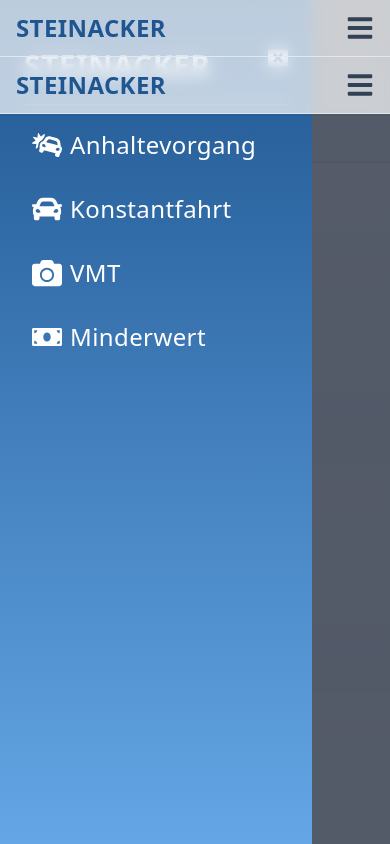
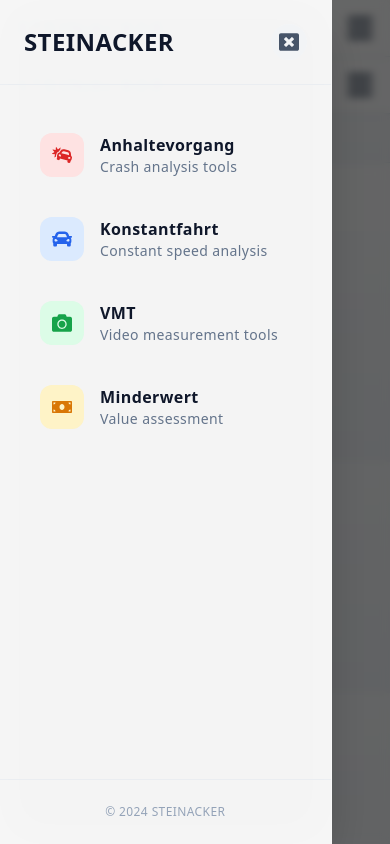
Before and after one commit to hoidOS/ifu, a Next.js app: page /Navbar in a window 390 px wide. Both pictures are taken after a click on the icon 360 px from the left and 28 px from the top of the page. Built offline with nearby package versions, Linux system fonts and the light colour scheme.

Commit message:
feat: mobile bar

```diff
--- a/pages/Navbar.tsx
+++ b/pages/Navbar.tsx
@@ -1,13 +1,61 @@
 import Link from 'next/link';
 import { FaBars, FaWindowClose, FaCarCrash, FaCar, FaCamera, FaMoneyBill } from 'react-icons/fa'
-import { useState } from 'react'
+import { useState, useEffect } from 'react'
 
 function Navbar() {
 
     const [nav, setNav] = useState(false)
+    const [touchStart, setTouchStart] = useState(0)
+    const [touchEnd, setTouchEnd] = useState(0)
+
     const handleNav = () => {
         setNav(!nav)
     }
+
+    // Handle swipe to close
+    const handleTouchStart = (e: React.TouchEvent) => {
+        setTouchStart(e.targetTouches[0].clientX)
+    }
+
+    const handleTouchMove = (e: React.TouchEvent) => {
+        setTouchEnd(e.targetTouches[0].clientX)
+    }
+
+    const handleTouchEnd = () => {
+        if (!touchStart || !touchEnd) return
+        const distance = touchStart - touchEnd
+        const isLeftSwipe = distance > 50
+        const isRightSwipe = distance < -50
+
+        if (isLeftSwipe && nav) {
+            setNav(false)
+        }
+    }
+
+    // Prevent body scroll when menu is open
+    useEffect(() => {
+        if (nav) {
+            document.body.style.overflow = 'hidden'
+        } else {
+            document.body.style.overflow = 'unset'
+        }
+
+        return () => {
+            document.body.style.overflow = 'unset'
+        }
+    }, [nav])
+
+    // Close menu on escape key
+    useEffect(() => {
+        const handleEscape = (e: KeyboardEvent) => {
+            if (e.key === 'Escape' && nav) {
+                setNav(false)
+            }
+        }
+
+        document.addEventListener('keydown', handleEscape)
+        return () => document.removeEventListener('keydown', handleEscape)
+    }, [nav])
 
     return (
         <>
@@ -31,29 +79,107 @@ function Navbar() {
                 </div>
             </nav>
 
-            <div className={nav ? "fixed z-10 right-0 top-0 w-[100%] h-[100%] bg-slate-900/70" : ''} onClick={handleNav}>
-                <div className={nav ? "fixed z-10 left-0 top-0 w-[80%] sm:w-[60%] md:w-[60%] h-[100%] bg-gradient-to-b from-primary-700 to-primary-400 px-4 py-10 ease-in-out duration-500" :
-                    "fixed z-10 left-[-100%] top-0 h-[100%] bg-gradient-to-b from-primary-700 to-primary-400 p-10 ease-in-out duration-500"}>
-                    <div className="flex-cols p-2">
-                        <div className="flex justify-between">
-                            <h1 className="text-white cursor-pointer text-3xl pb-4"><Link href="/">STEINACKER</Link></h1>
-                            <FaWindowClose className="text-white h-5 w-5 cursor-pointer hover:scale-110" onClick={handleNav} />
-                        </div>
-                        <hr className="mt-1" />
-                        <div className="p-2">
-                            <div className="flex space-x-2 py-4 justify-left">
-                                <p className="text-white text-2xl cursor-pointer flex space-x-2 m-0"><FaCarCrash size={30} className="flex text-white self-center"/><Link href="/Stop">Anhaltevorgang</Link></p>
-                            </div>
-                            <div className="flex space-x-2 py-4 justify-left">
-                                <p className="text-white text-2xl cursor-pointer flex space-x-2 m-0"><FaCar size={30} className="flex text-white self-center"/><Link href="/Const">Konstantfahrt</Link></p>
-                            </div>
-                            <div className="flex space-x-2 py-4 justify-left">
-                                <p className="text-white text-2xl cursor-pointer flex space-x-2 m-0"><FaCamera size={30} className="flex text-white self-center"/><Link href="/VMT">VMT</Link></p>
-                            </div>
-                            <div className="flex space-x-2 py-4 justify-left">
-                                <p className="text-white text-2xl cursor-pointer flex space-x-2 m-0"><FaMoneyBill size={30} className="flex text-white self-center"/><Link href="/Minderwert">Minderwert</Link></p>
-                            </div>
-                        </div>
+            {/* Mobile Menu Backdrop */}
+            <div
+                className={nav ? "fixed z-30 inset-0 bg-black/60 backdrop-blur-sm transition-opacity duration-300" : 'opacity-0 pointer-events-none'}
+                onClick={handleNav}
+                aria-hidden="true"
+            >
+                {/* Mobile Menu Panel */}
+                <div
+                    className={nav ?
+                        "fixed z-30 left-0 top-0 w-[85%] sm:w-[400px] h-full bg-white/95 backdrop-blur-xl border-r border-white/20 shadow-2xl transform transition-transform duration-500 ease-out" :
+                        "fixed z-30 left-0 top-0 w-[85%] sm:w-[400px] h-full bg-white/95 backdrop-blur-xl border-r border-white/20 shadow-2xl transform -translate-x-full transition-transform duration-500 ease-out"
+                    }
+                    onTouchStart={handleTouchStart}
+                    onTouchMove={handleTouchMove}
+                    onTouchEnd={handleTouchEnd}
+                    role="dialog"
+                    aria-modal="true"
+                    aria-labelledby="mobile-menu-title"
+                >
+                    {/* Header */}
+                    <div className="flex items-center justify-between p-6 border-b border-slate-200/50">
+                        <Link href="/" onClick={handleNav}>
+                            <h1
+                                id="mobile-menu-title"
+                                className="text-2xl font-bold text-slate-900 hover:text-primary-600 transition-colors"
+                            >
+                                STEINACKER
+                            </h1>
+                        </Link>
+                        <button
+                            onClick={handleNav}
+                            className="p-2 rounded-full bg-slate-100/50 hover:bg-slate-200/50 transition-colors duration-200"
+                            aria-label="Close menu"
+                        >
+                            <FaWindowClose className="w-5 h-5 text-slate-600" />
+                        </button>
+                    </div>
+
+                    {/* Navigation Menu */}
+                    <nav className="px-6 py-8">
+                        <ul className="space-y-2">
+                            <li className={nav ? "opacity-100 transform translate-x-0 transition-all duration-500 delay-100" : "opacity-0 transform -translate-x-4"}>
+                                <Link href="/Stop" onClick={handleNav}>
+                                    <div className="flex items-center gap-4 p-4 rounded-2xl hover:bg-slate-100/50 transition-all duration-200 hover:transform hover:translate-x-1 group active:scale-95">
+                                        <div className="p-3 rounded-xl bg-red-100 text-red-600 group-hover:bg-red-200 transition-colors">
+                                            <FaCarCrash size={20} />
+                                        </div>
+                                        <div>
+                                            <h3 className="font-semibold text-slate-900 group-hover:text-primary-600">Anhaltevorgang</h3>
+                                            <p className="text-sm text-slate-500">Crash analysis tools</p>
+                                        </div>
+                                    </div>
+                                </Link>
+                            </li>
+                            <li className={nav ? "opacity-100 transform translate-x-0 transition-all duration-500 delay-200" : "opacity-0 transform -translate-x-4"}>
+                                <Link href="/Const" onClick={handleNav}>
+                                    <div className="flex items-center gap-4 p-4 rounded-2xl hover:bg-slate-100/50 transition-all duration-200 hover:transform hover:translate-x-1 group active:scale-95">
+                                        <div className="p-3 rounded-xl bg-blue-100 text-blue-600 group-hover:bg-blue-200 transition-colors">
+                                            <FaCar size={20} />
+                                        </div>
+                                        <div>
+                                            <h3 className="font-semibold text-slate-900 group-hover:text-primary-600">Konstantfahrt</h3>
+                                            <p className="text-sm text-slate-500">Constant speed analysis</p>
+                                        </div>
+                                    </div>
+                                </Link>
+                            </li>
+                            <li className={nav ? "opacity-100 transform translate-x-0 transition-all duration-500 delay-300" : "opacity-0 transform -translate-x-4"}>
+                                <Link href="/VMT" onClick={handleNav}>
+                                    <div className="flex items-center gap-4 p-4 rounded-2xl hover:bg-slate-100/50 transition-all duration-200 hover:transform hover:translate-x-1 group active:scale-95">
+                                        <div className="p-3 rounded-xl bg-green-100 text-green-600 group-hover:bg-green-200 transition-colors">
+                                            <FaCamera size={20} />
+                                        </div>
+                                        <div>
+                                            <h3 className="font-semibold text-slate-900 group-hover:text-primary-600">VMT</h3>
+                                            <p className="text-sm text-slate-500">Video measurement tools</p>
+                                        </div>
+                                    </div>
+                                </Link>
+                            </li>
+                            <li className={nav ? "opacity-100 transform translate-x-0 transition-all duration-500 delay-500" : "opacity-0 transform -translate-x-4"}>
+                                <Link href="/Minderwert" onClick={handleNav}>
+                                    <div className="flex items-center gap-4 p-4 rounded-2xl hover:bg-slate-100/50 transition-all duration-200 hover:transform hover:translate-x-1 group active:scale-95">
+                                        <div className="p-3 rounded-xl bg-amber-100 text-amber-600 group-hover:bg-amber-200 transition-colors">
+                                            <FaMoneyBill size={20} />
+                                        </div>
+                                        <div>
+                                            <h3 className="font-semibold text-slate-900 group-hover:text-primary-600">Minderwert</h3>
+                                            <p className="text-sm text-slate-500">Value assessment</p>
+                                        </div>
+                                    </div>
+                                </Link>
+                            </li>
+                        </ul>
+                    </nav>
+
+                    {/* Footer */}
+                    <div className="absolute bottom-0 left-0 right-0 p-6 border-t border-slate-200/50">
+                        <p className="text-xs text-slate-400 text-center">
+                            © 2024 STEINACKER
+                        </p>
                     </div>
                 </div>
             </div>
```
